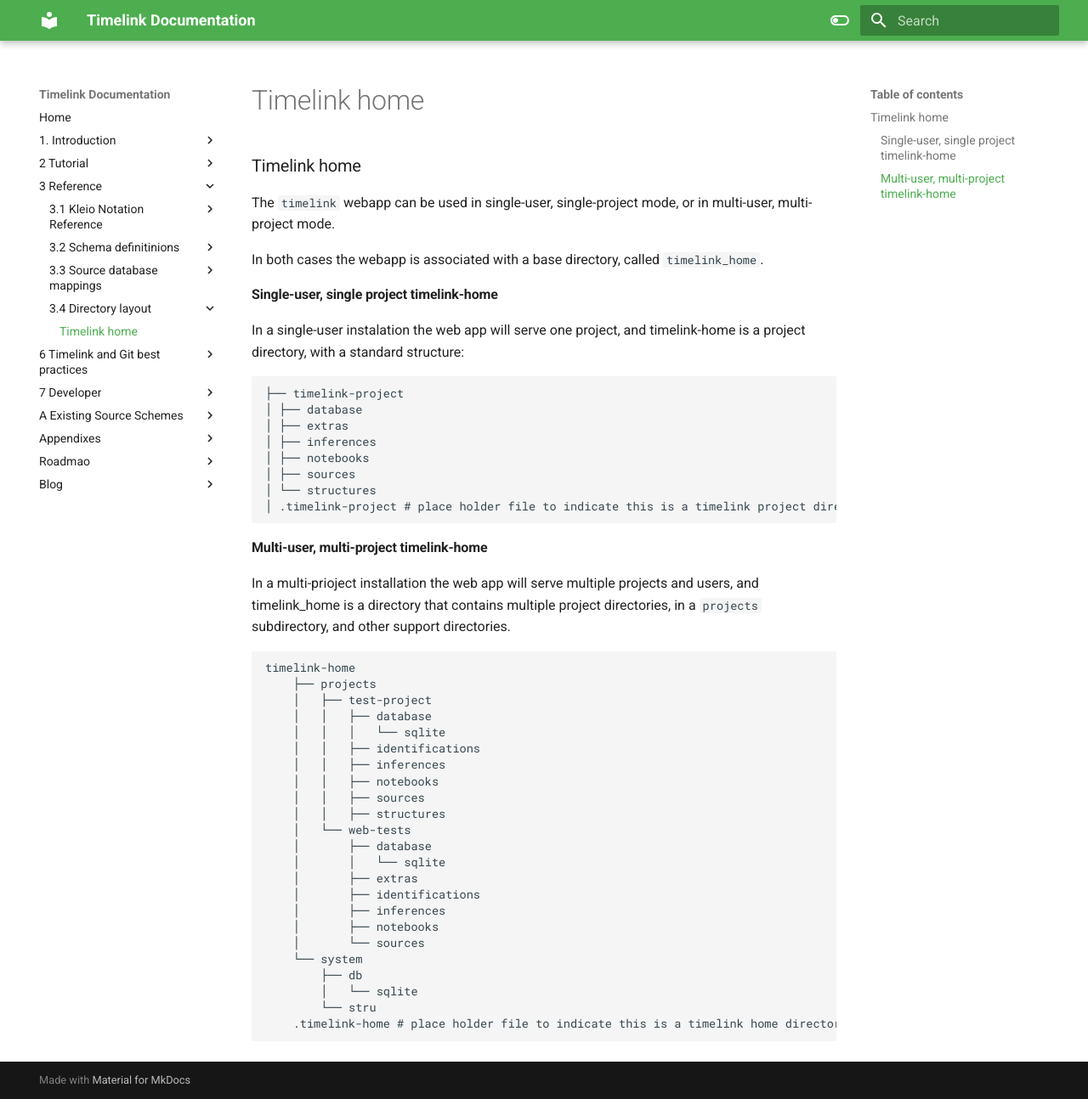
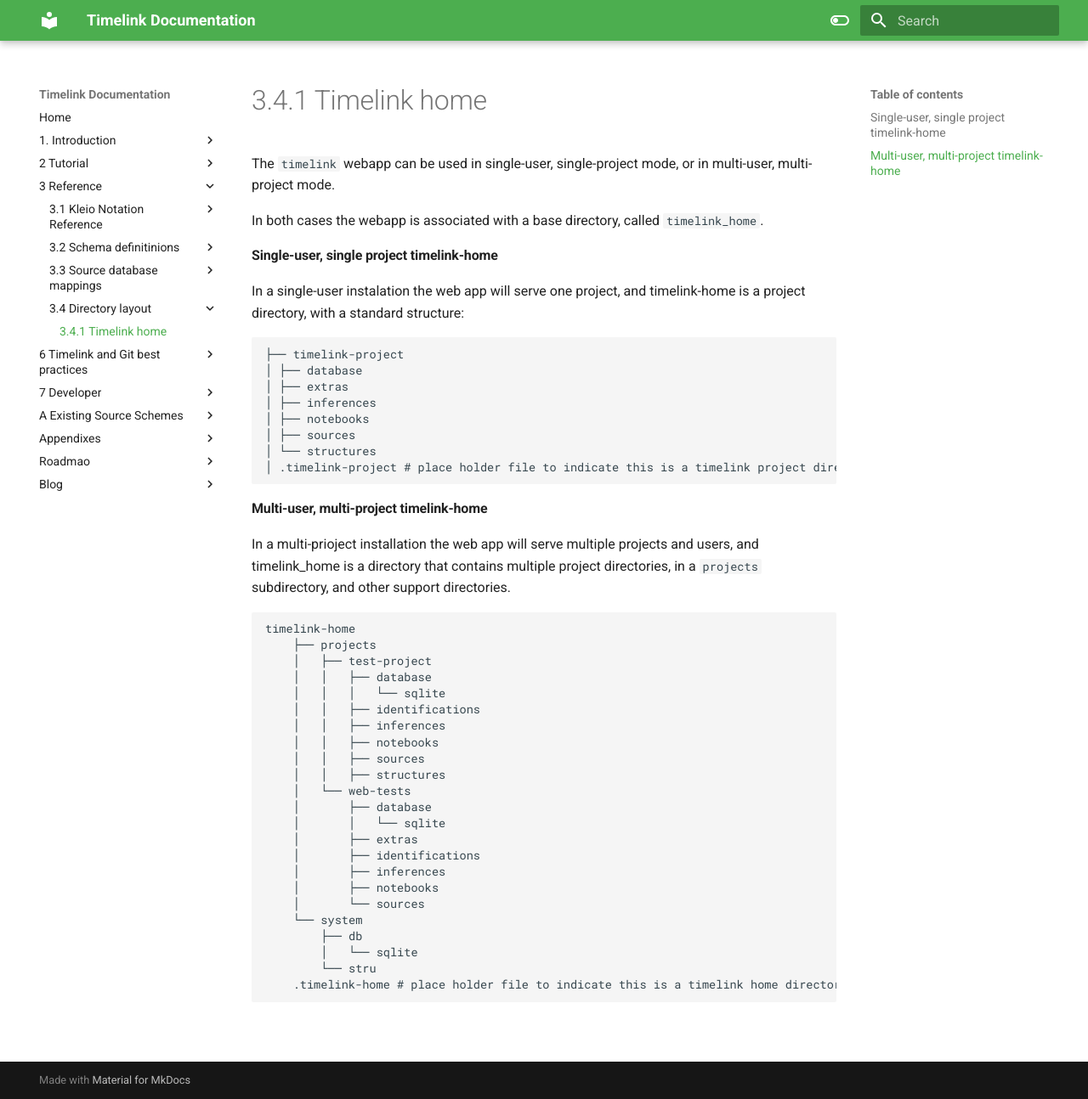
Before and after one commit to time-link/timelink-docs, an MkDocs documentation site: the page built from docs/3_Reference/3.4_Directory_layout/3.4.1_Timelink_home.md, in a window 1280 px wide and 1294 px high. Shown: the whole window at 85% size. Built offline with MkDocs 1.6.1 and Material for MkDocs 9.7.7, drawn with Linux system fonts in a browser that asks for light colours.

Commit message:
vault backup: 2025-09-27 20:50:41

```diff
--- a/docs/3_Reference/3.4_Directory_layout/Timelink_home.md
+++ b/docs/3_Reference/3.4_Directory_layout/3.4.1_Timelink_home.md
@@ -1,4 +1,3 @@
-### Timelink home
 
 The `timelink` webapp can be used in single-user, single-project mode, or in multi-user, multi-project mode.
 
```
Also changed, not shown: docs/3_Reference/3.3_Source_database_mappings/3.3_Source_to_database_mappings.md (renamed from docs/3_Reference/3.3_Source_database_mappings/index.md, +0 -2 lines).
